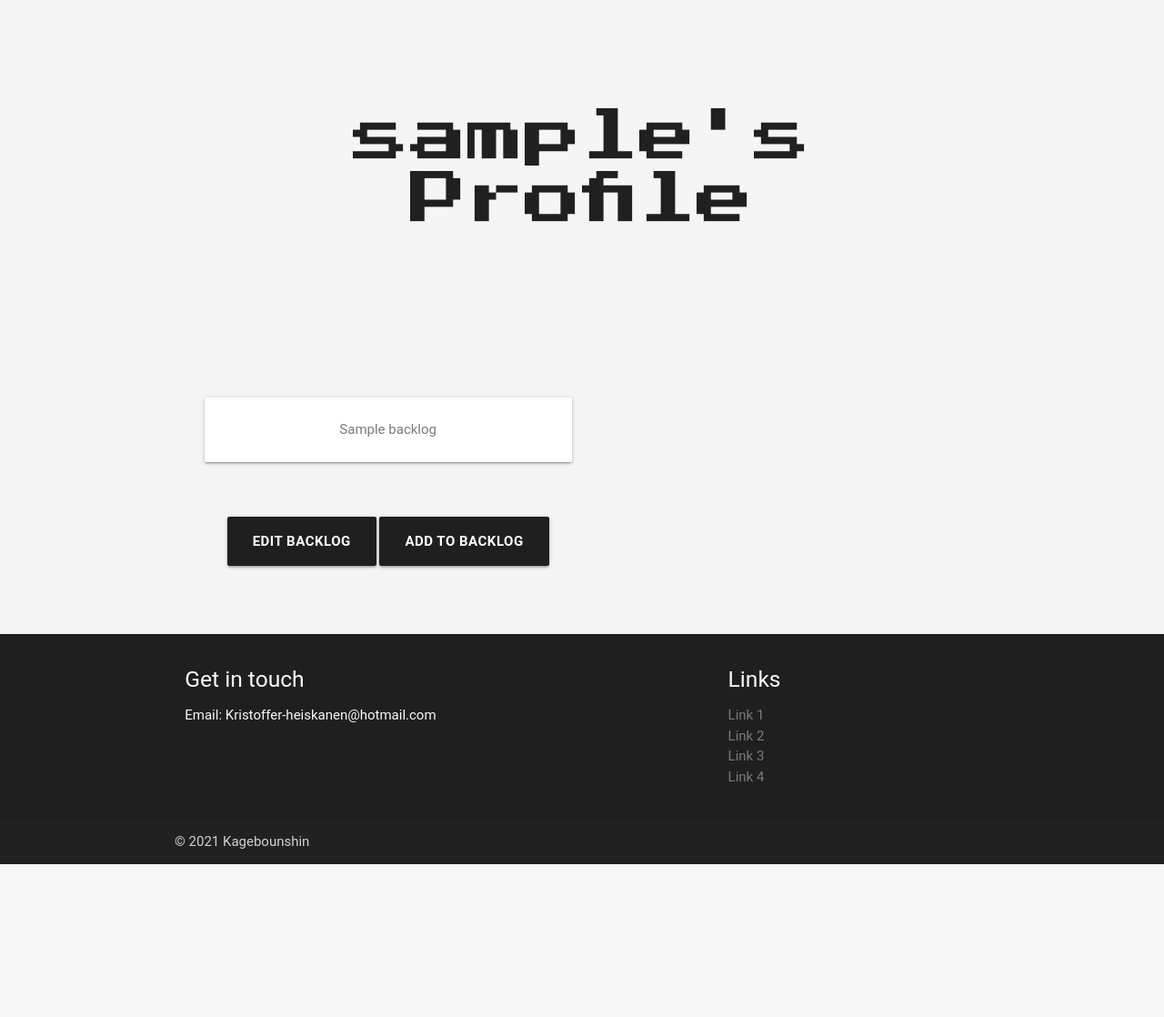
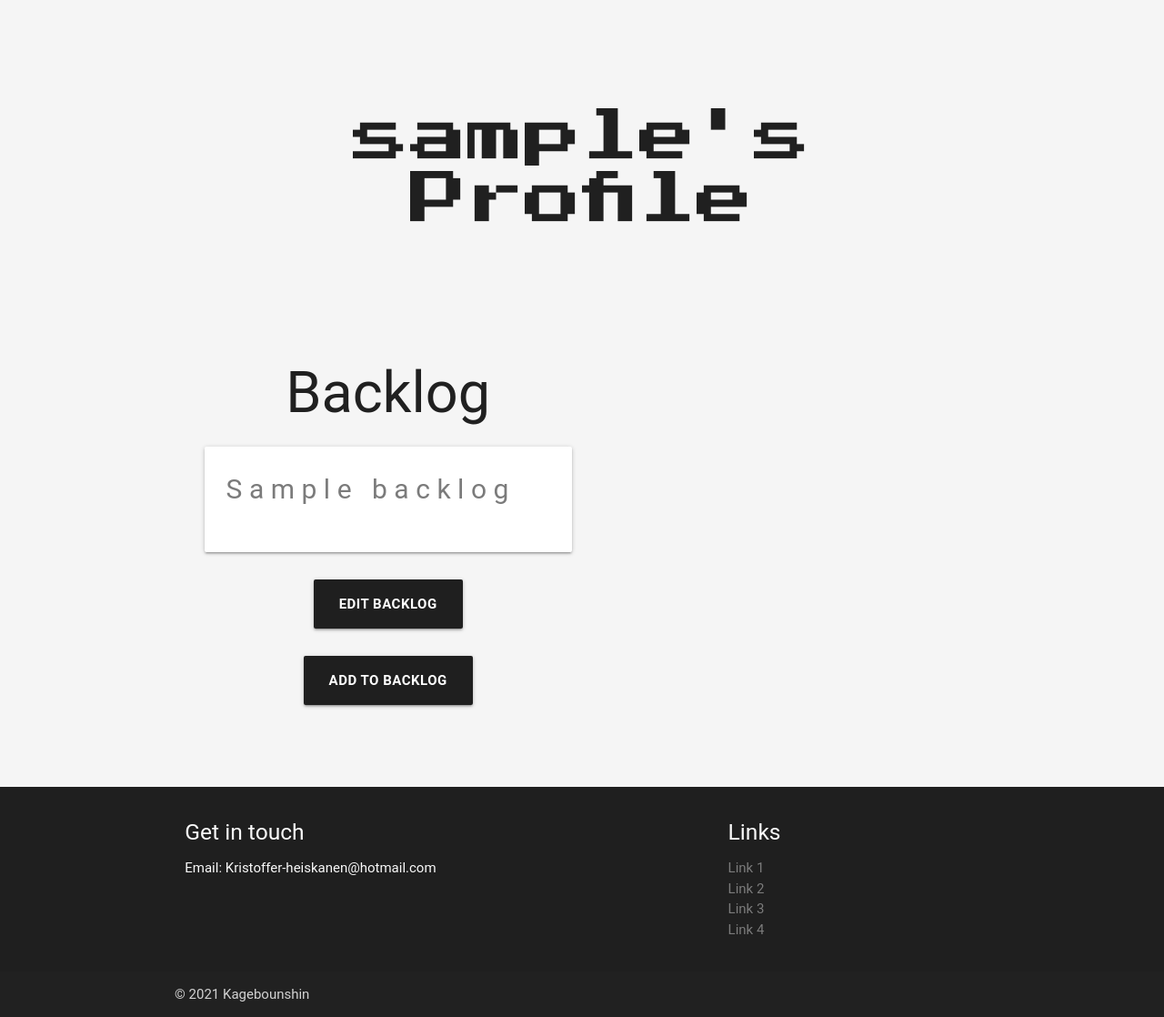
Before and after one commit to Kagebounshin/game-rating-site, a Flask app: page /profile/1 in a window 1280 px wide. Shown: the part 65-1183 px from the top of the page at 91% size. Before the commit the page ends 1015 px from the top, so only its background shows below. Run offline with Flask 2, Linux system fonts and the light colour scheme; the visitor is signed in with stand-in values (Sample User, id 1); a database or web service that is not in the repository returns one stand-in record (values such as "Sample title"); some libraries are stand-ins or nearby versions.

Commit message:
minor changes to layout, worked with margins for containers, added margin to buttons

```diff
--- a/static/css/style.css
+++ b/static/css/style.css
@@ -160,11 +160,19 @@ a.sidenav-trigger.left {
 .login-container,
 .reviews-container,
 .profile-container,
-.backlog-container,
 .add-container {
     padding-top: 5rem;
     padding-bottom:5rem;
     margin-bottom: 0;
+}
+
+
+.backlog-container {
+    padding-bottom: 5rem;
+    margin-bottom: 0;
+}
+.backlog-container .btn {
+    margin: 1rem;
 }
 
 .footer-container {
@@ -415,6 +423,11 @@ hr {
     display: inline;
 }
 
+.backlog p {
+    font-size: 2rem;
+    letter-spacing: .5rem;
+}
+
 /* https://css-tricks.com/quoting-in-html-quotations-citations-and-blockquotes/ */
 
 blockquote {
--- a/templates/profile.html
+++ b/templates/profile.html
@@ -21,11 +21,13 @@
 {% if backlogs|length != 0 %}
     <div class="row backlog-container bg-color-backlog center-align">
         <div class="col s12 m4 offset-m2">
+            <h1 class="center-align">
+                Backlog
+            </h1>
 
-
-                  <div class="card-panel center-align">
+                  <div class="card-panel left-align backlog">
                     {% for backlog in backlogs %}
-                        <a href="">{{ backlog.backlog_name }}</a><br>
+                        <p><a href="">{{ backlog.backlog_name }}</a></p><br>
                       {% endfor %}
                   </div>
                   <a href="{{ url_for('add_backlog') }}" class="btn waves-effect waves-light btn-large">Edit Backlog</a>
```
